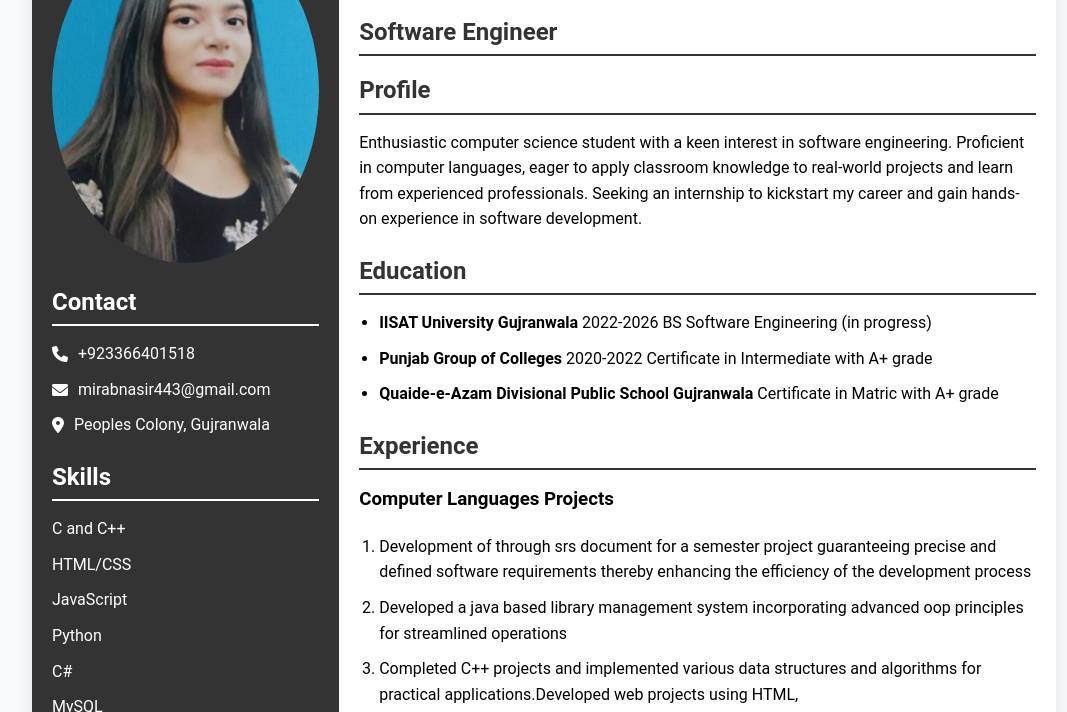
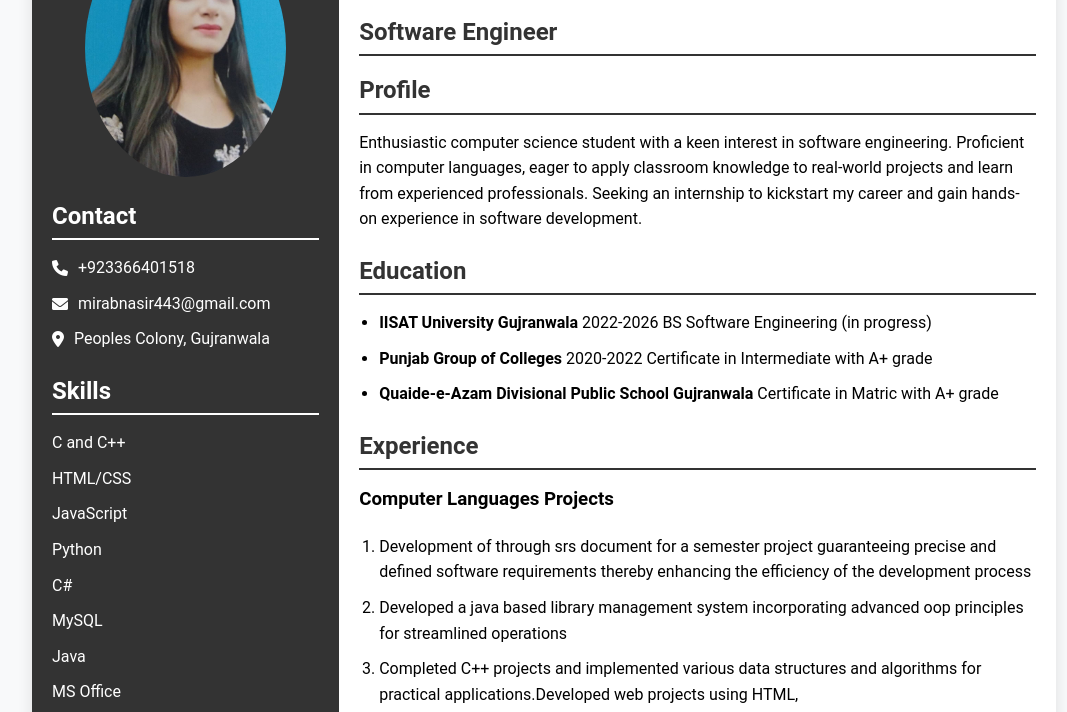
Before and after one commit to mirabnasir/cv, a plain HTML site: page index.html in a window 1280 px wide. Shown: the part 121-833 px from the top of the page, without its empty margins (96-1163 px from the left). Drawn offline with Linux system fonts and the light colour scheme.

Commit message:
Update style.css

```diff
--- a/style.css
+++ b/style.css
@@ -30,7 +30,7 @@ body {
 .sidebar img {
     display: block;
     border-radius: 50%;
-    width: 100%; /* Adjusted width */
+    width: 75%; /* Adjusted width */
     margin: 0 auto 20px;
 }
 
```
